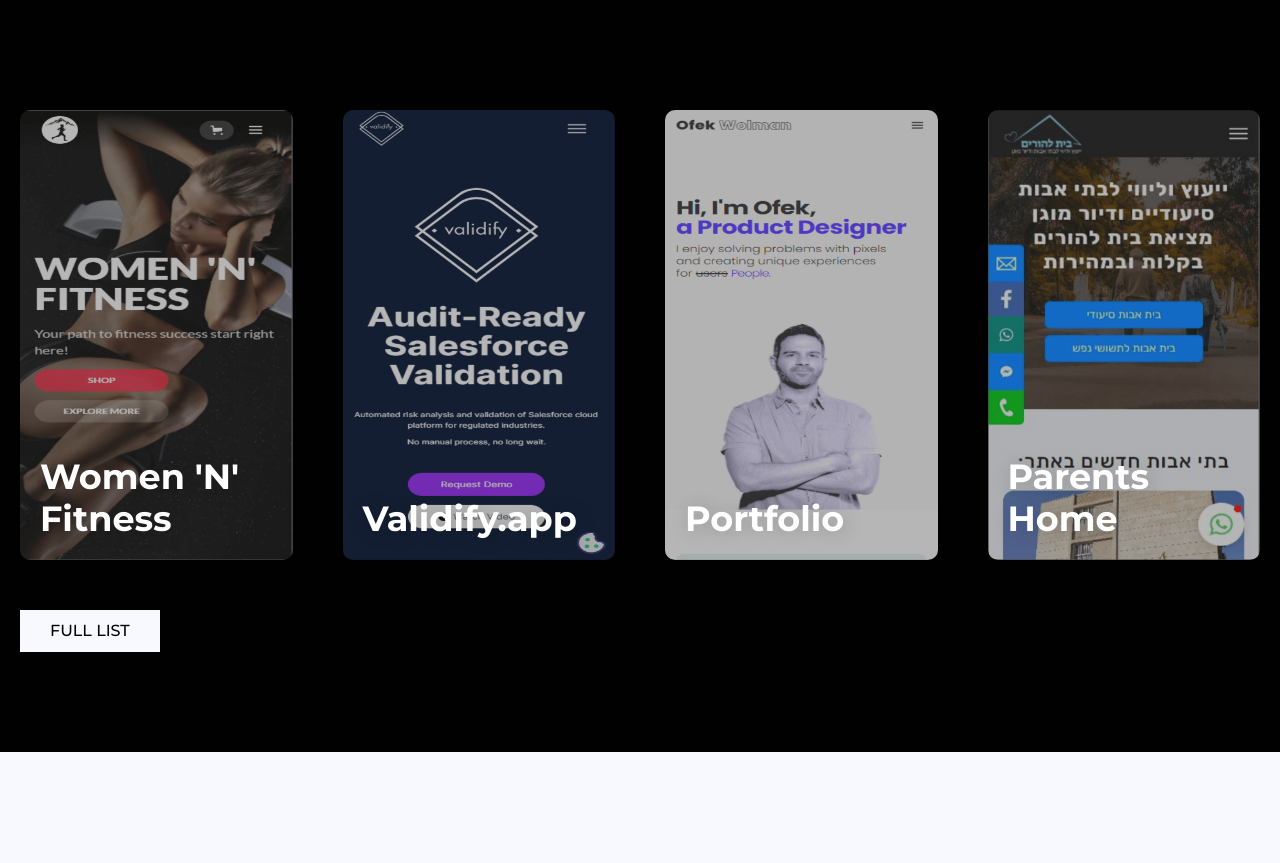
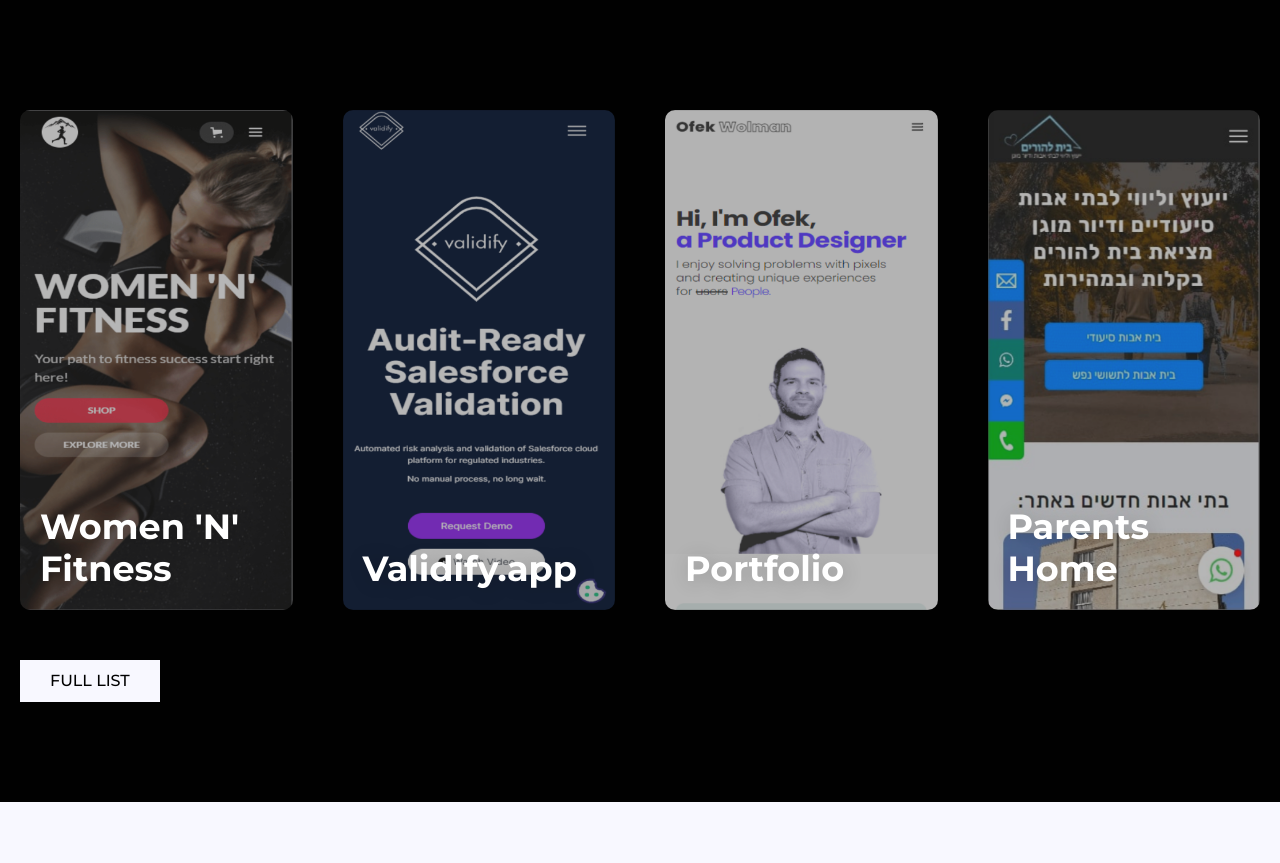
Before and after one commit to harelpanker/panker-io, a Next.js app: page / in a window 1280 px wide. Shown: the part 3222-4085 px from the top of the page. Built offline with nearby package versions, Linux system fonts and the light colour scheme.

Commit message:
projects home hight

```diff
--- a/components/home/Project.jsx
+++ b/components/home/Project.jsx
@@ -4,7 +4,7 @@
 const Project = ({ name, img, liveURL }) => {
   return (
     <CardLink
-      className='card'
+      // className='card'
       href={liveURL}
       target='_blank'
       rel='noreferrer'
@@ -24,7 +24,7 @@
   background-color: transparent;
   width: 100%;
   height: 100%;
-  min-height: 45rem;
+  min-height: 50rem;
   margin: 0 auto;
   border-radius: 10px;
   overflow: hidden;
@@ -36,7 +36,7 @@
   @media only screen and (max-width: ${(props) =>
       props.theme.breakPoints.tablet}) {
     width: 80%;
-    min-height: 50rem;
+    max-width: 28rem;
   }
 `;
 
```
